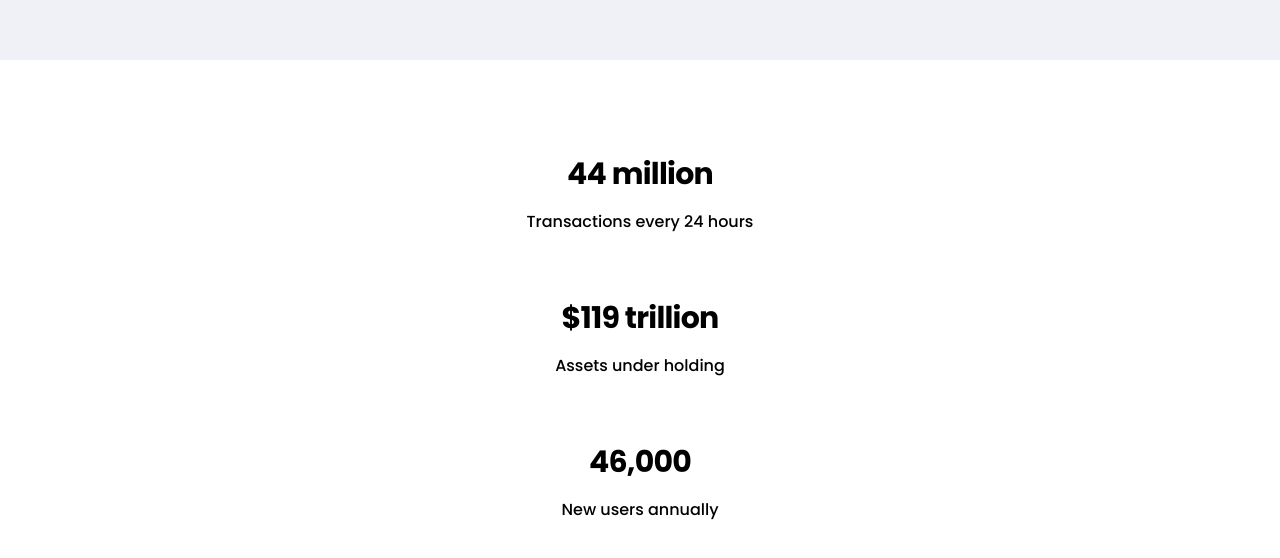
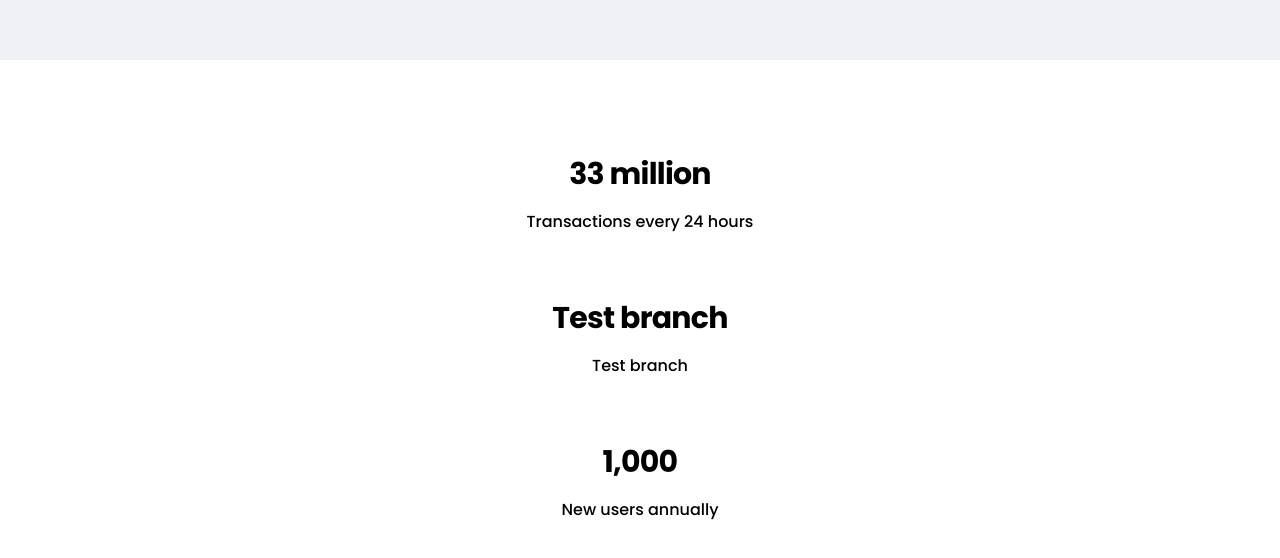
Before and after one commit to solvld/shortly, a React (Vite) app: page / in a window 1280 px wide. Shown: the part 1540-2098 px from the top of the page. Built offline with nearby package versions, Linux system fonts and the light colour scheme.

Commit message:
edit for test

```diff
--- a/src/Components/TestComp.jsx
+++ b/src/Components/TestComp.jsx
@@ -1,9 +1,9 @@
 import React from 'react'
 
 const stats = [
-  { id: 1, name: 'Transactions every 24 hours', value: '44 million' },
-  { id: 2, name: 'Assets under holding', value: '$119 trillion' },
-  { id: 3, name: 'New users annually', value: '46,000' },
+  { id: 1, name: 'Transactions every 24 hours', value: '33 million' },
+  { id: 2, name: 'Test branch', value: 'Test branch' },
+  { id: 3, name: 'New users annually', value: '1,000' },
 ]
 
 function TestComp() {
```
